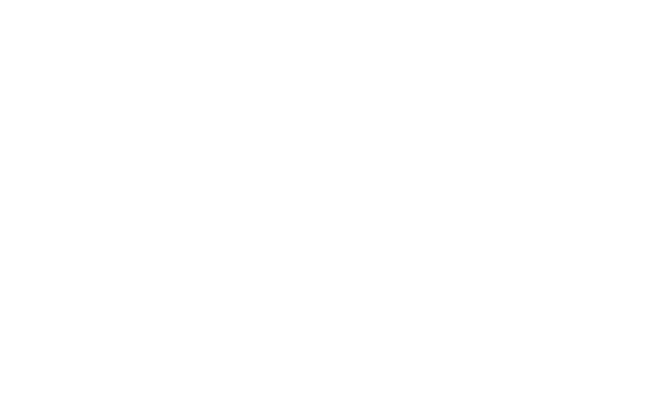
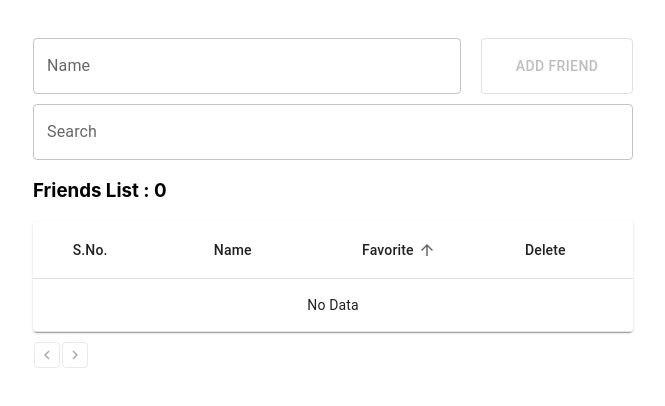
Before and after one commit to iankitjoshi/code-test, a React (Create React App) app: page /app in a window 1280 px wide. Before the commit this address had no page. Shown: the top 406 px of the page, without its empty margins (307-972 px from the left). Built offline with nearby package versions, Linux system fonts and the light colour scheme.

Commit message:
Add git file

```diff
--- a/src/Routes.js
+++ b/src/Routes.js
@@ -9,7 +9,8 @@
     return (
         <BrowserRouter>
             <Routes>
-                <Route path="/" element={<App />} />
+                <Route exact path="/" element={<App />} />
+                <Route exact path="/app" element={<App />} />
             </Routes>
         </BrowserRouter>
     )
```
